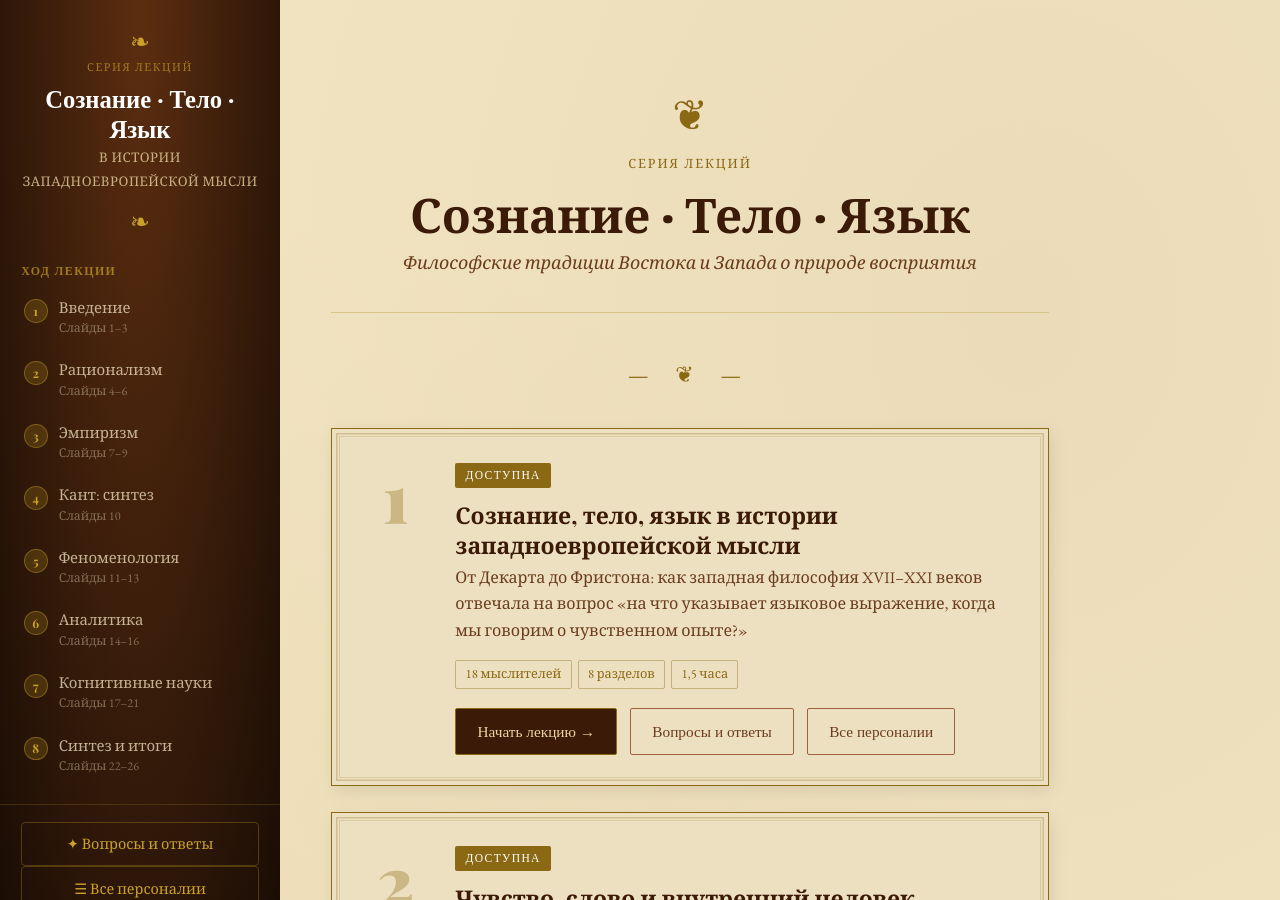
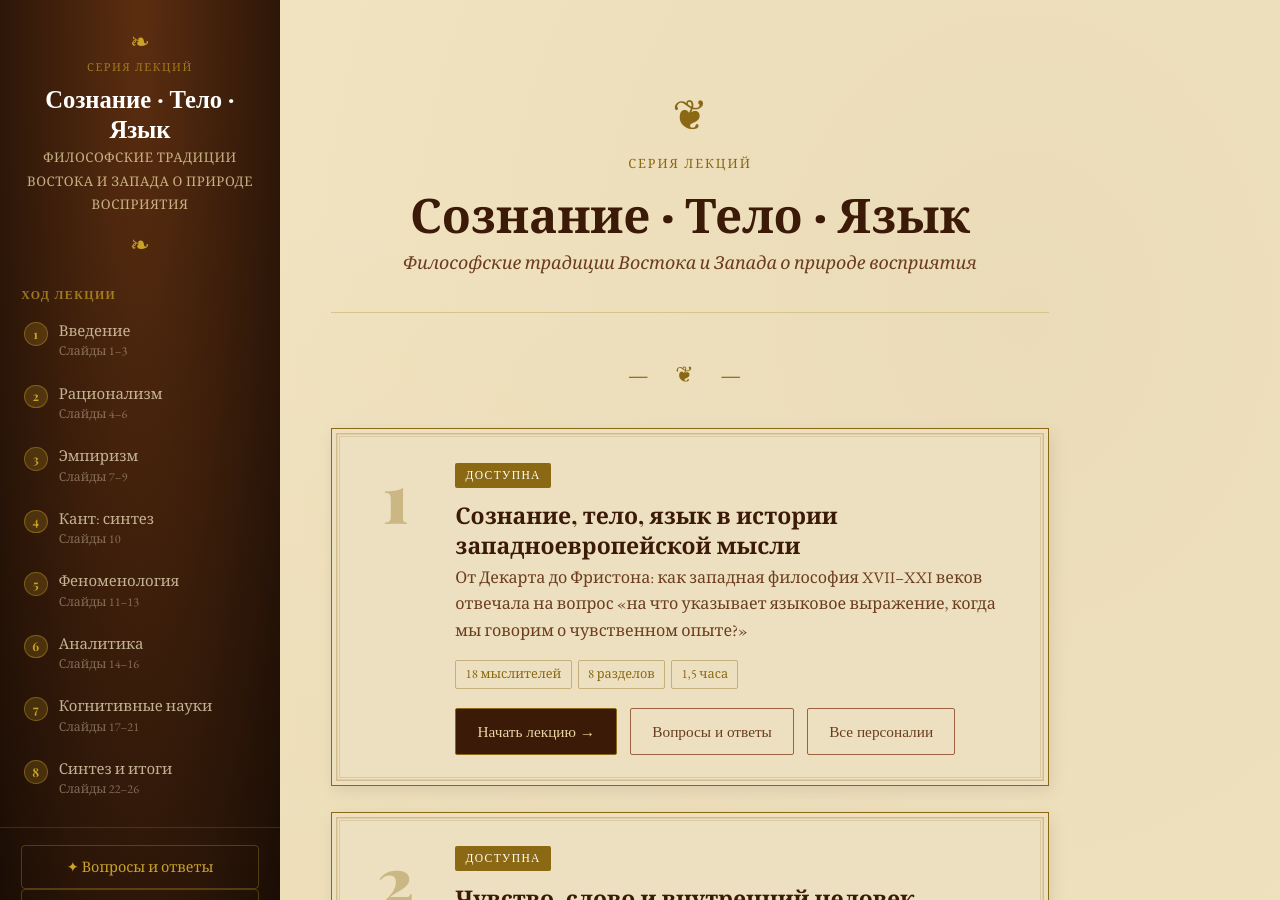
Before and after one commit to kagort/language-of-experience, a Jekyll site: the page built from index.html, in a window 1280 px wide and 900 px high. Built offline with Jekyll 4.4.1, drawn with Linux system fonts in a browser that asks for light colours; some web fonts are replaced.

Commit message:
Обновлён подзаголовок серии в боковом меню
https://claude.ai/code/session_01NSKoQKjUsAHKDyNdFKNEHZ

```diff
--- a/_config.yml
+++ b/_config.yml
@@ -1,5 +1,5 @@
 title: "Сознание, тело, язык"
-subtitle: "в истории западноевропейской мысли"
+subtitle: "Философские традиции Востока и Запада о природе восприятия"
 description: "Опорные материалы к лекции «Сознание, тело, язык в истории западноевропейской мысли»"
 baseurl: ""
 url: "http://localhost:4000"
```
